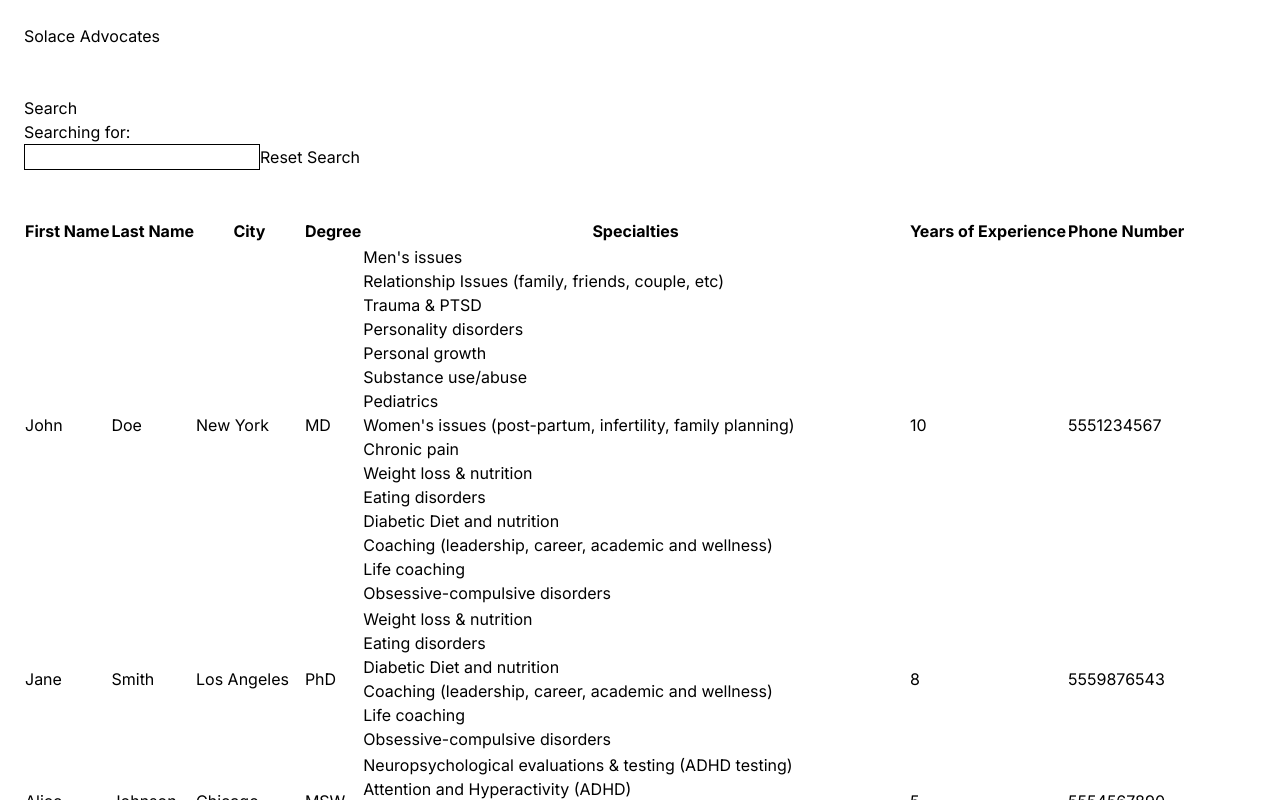
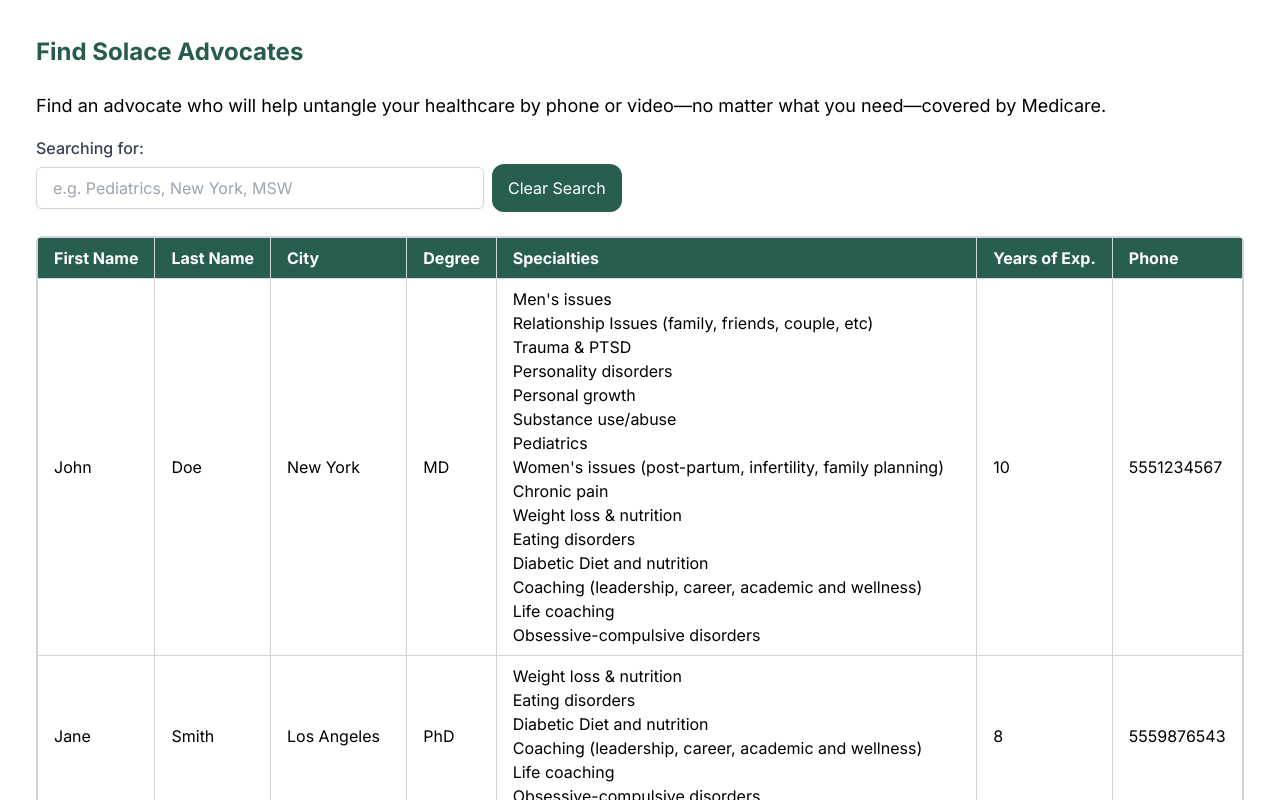
Before and after one commit to hannah-saurusrex/solace-takehome, a Next.js app: page / in a window 1280 px wide. Shown: the top 800 px of the page. Built offline with nearby package versions, Linux system fonts and the light colour scheme.

Commit message:
architecture rework and componentization of search and advocates table. includes installation of react tanstack table for advocate data usage

```diff
--- a/package.json
+++ b/package.json
@@ -12,6 +12,7 @@
     "seed": "node --loader esbuild-register/loader -r esbuild-register ./src/db/seed/index.ts"
   },
   "dependencies": {
+    "@tanstack/react-table": "^8.21.3",
     "drizzle-orm": "^0.32.1",
     "next": "^14.2.19",
     "postgres": "^3.4.4",
--- a/src/app/page.tsx
+++ b/src/app/page.tsx
@@ -1,91 +1,81 @@
 "use client";
 
 import { useEffect, useState } from "react";
+import { SearchBar } from "@/components/SearchBar";
+import { AdvocatesTable } from "@/components/AdvocatesTable";
+import type { Advocate } from "@/components/AdvocatesTable";
 
 export default function Home() {
-  const [advocates, setAdvocates] = useState([]);
-  const [filteredAdvocates, setFilteredAdvocates] = useState([]);
+  const [advocates, setAdvocates] = useState<Advocate[]>([]);
+  const [filteredAdvocates, setFilteredAdvocates] = useState<Advocate[]>([]);
+  const [searchTerm, setSearchTerm] = useState('');
+  const [debouncedTerm, setDebouncedTerm] = useState(searchTerm);
+  const [loading, setLoading] = useState(true);
 
   useEffect(() => {
-    console.log("fetching advocates...");
+    setLoading(true);
     fetch("/api/advocates").then((response) => {
       response.json().then((jsonResponse) => {
         setAdvocates(jsonResponse.data);
         setFilteredAdvocates(jsonResponse.data);
-      });
+        setLoading(false);
+      })
+      .catch((err) => {
+        console.error("error fetching advocates:", err);
+        setLoading(false);
+      })
     });
   }, []);
 
-  const onChange = (e) => {
-    const searchTerm = e.target.value;
+  //debounce effect
+  useEffect(() => {
+    const timeout = setTimeout(() => {
+      setDebouncedTerm(searchTerm)
+    }, 200)
 
-    document.getElementById("search-term").innerHTML = searchTerm;
+    return () => clearTimeout(timeout)
+  }, [searchTerm])
 
-    console.log("filtering advocates...");
-    const filteredAdvocates = advocates.filter((advocate) => {
+  useEffect(() => {
+    const userInput = debouncedTerm.toLowerCase().trim()
+
+    const filtered = advocates.filter((advocate) => {
       return (
-        advocate.firstName.includes(searchTerm) ||
-        advocate.lastName.includes(searchTerm) ||
-        advocate.city.includes(searchTerm) ||
-        advocate.degree.includes(searchTerm) ||
-        advocate.specialties.includes(searchTerm) ||
-        advocate.yearsOfExperience.includes(searchTerm)
-      );
-    });
+        advocate.firstName.toLowerCase().includes(userInput) ||
+        advocate.lastName.toLowerCase().includes(userInput) ||
+        advocate.city.toLowerCase().includes(userInput) ||
+        advocate.degree.toLowerCase().includes(userInput) ||
+        advocate.specialties.some((s) =>
+          s.toLowerCase().includes(userInput)
+        ) ||
+        advocate.yearsOfExperience.toString().includes(userInput) ||
+        advocate.phoneNumber.toString().includes(userInput)
+      )
+    })
 
-    setFilteredAdvocates(filteredAdvocates);
-  };
-
-  const onClick = () => {
-    console.log(advocates);
-    setFilteredAdvocates(advocates);
-  };
+    setFilteredAdvocates(filtered)
+  }, [debouncedTerm, advocates])
 
   return (
-    <main style={{ margin: "24px" }}>
-      <h1>Solace Advocates</h1>
+    <main className="m-9">
+      <h1 className="text-[#265b4e] font-bold text-2xl my-2">Find Solace Advocates</h1>
+      <p className="text-lg py-4">Find an advocate who will help untangle your healthcare by phone or video—no matter what you need—covered by Medicare.</p>
+      <SearchBar
+        searchTerm={searchTerm}
+        onChange={(e) => setSearchTerm(e.target.value)}
+        onReset={() => setSearchTerm('')}
+      />
       <br />
-      <br />
-      <div>
-        <p>Search</p>
-        <p>
-          Searching for: <span id="search-term"></span>
-        </p>
-        <input style={{ border: "1px solid black" }} onChange={onChange} />
-        <button onClick={onClick}>Reset Search</button>
-      </div>
-      <br />
-      <br />
-      <table>
-        <thead>
-          <th>First Name</th>
-          <th>Last Name</th>
-          <th>City</th>
-          <th>Degree</th>
-          <th>Specialties</th>
-          <th>Years of Experience</th>
-          <th>Phone Number</th>
-        </thead>
-        <tbody>
-          {filteredAdvocates.map((advocate) => {
-            return (
-              <tr>
-                <td>{advocate.firstName}</td>
-                <td>{advocate.lastName}</td>
-                <td>{advocate.city}</td>
-                <td>{advocate.degree}</td>
-                <td>
-                  {advocate.specialties.map((s) => (
-                    <div>{s}</div>
-                  ))}
-                </td>
-                <td>{advocate.yearsOfExperience}</td>
-                <td>{advocate.phoneNumber}</td>
-              </tr>
-            );
-          })}
-        </tbody>
-      </table>
+      {loading ? (
+        <p>Loading advocates that match your search term</p>
+      ) : filteredAdvocates.length > 0 ? (
+        <AdvocatesTable
+          advocates={filteredAdvocates}
+          searchTerm={searchTerm}
+        />
+      ) : (
+        <p>No advocates found.</p>
+      )}
     </main>
   );
 }
--- /dev/null
+++ b/src/components/AdvocatesTable.tsx
@@ -0,0 +1,173 @@
+'use client'
+
+import {
+  ColumnDef,
+  flexRender,
+  getCoreRowModel,
+  getSortedRowModel,
+  useReactTable,
+  SortingState,
+} from '@tanstack/react-table'
+import { useState } from 'react'
+
+export type Advocate = {
+  firstName: string;
+  lastName: string;
+  city: string;
+  degree: string;
+  specialties: string[];
+  yearsOfExperience: number;
+  phoneNumber: number;
+}
+
+type Props = {
+  advocates: Advocate[]
+  searchTerm: string
+}
+
+function highlightMatch(text: string | number, term: string) {
+  const stringText = String(text)
+  const lowerText = stringText.toLowerCase()
+  const lowerTerm = term.toLowerCase()
+
+  if (!term || !lowerText.includes(lowerTerm)) return stringText
+
+  const start = lowerText.indexOf(lowerTerm)
+  const end = start + lowerTerm.length
+
+  return (
+    <>
+      {stringText.slice(0, start)}
+      <span className="bg-yellow-200">{stringText.slice(start, end)}</span>
+      {stringText.slice(end)}
+    </>
+  )
+}
+
+export function AdvocatesTable({ advocates, searchTerm }: Props) {
+  const [sorting, setSorting] = useState<SortingState>([])
+
+  const columns: ColumnDef<Advocate>[] = [
+    {
+      accessorKey: 'firstName',
+      header: 'First Name',
+      cell: ({ row }) => highlightMatch(row.original.firstName, searchTerm),
+    },
+    {
+      accessorKey: 'lastName',
+      header: 'Last Name',
+      cell: ({ row }) => highlightMatch(row.original.lastName, searchTerm),
+    },
+    {
+      accessorKey: 'city',
+      header: 'City',
+      cell: ({ row }) => highlightMatch(row.original.city, searchTerm),
+    },
+    {
+      accessorKey: 'degree',
+      header: 'Degree',
+      cell: ({ row }) => highlightMatch(row.original.degree, searchTerm),
+    },
+    {
+      accessorKey: 'specialties',
+      header: 'Specialties',
+      enableSorting: false,
+      cell: ({ row }) => (
+        <ul>
+          {row.original.specialties.map((s, i) => (
+            <li key={i}>{highlightMatch(s, searchTerm)}</li>
+          ))}
+        </ul>
+      ),
+    },
+    {
+      accessorKey: 'yearsOfExperience',
+      header: 'Years of Exp.',
+      cell: ({ row }) =>
+        highlightMatch(row.original.yearsOfExperience, searchTerm),
+    },
+    {
+      accessorKey: 'phoneNumber',
+      header: 'Phone',
+      enableSorting: false,
+      cell: ({ row }) => highlightMatch(row.original.phoneNumber, searchTerm),
+    },
+  ]
+
+  const table = useReactTable({
+    data: advocates,
+    columns,
+    state: { sorting },
+    onSortingChange: setSorting,
+    getCoreRowModel: getCoreRowModel(),
+    getSortedRowModel: getSortedRowModel(),
+  })
+
+  return (
+    <div className="overflow-x-auto md:border md:border-gray-300 rounded-md">
+      <table className="hidden md:table w-full border-collapse">
+        <thead className="bg-gray-100">
+          {table.getHeaderGroups().map((headerGroup) => (
+            <tr key={headerGroup.id}>
+              {headerGroup.headers.map((header) => {
+                const canSort = header.column.getCanSort()
+                return (
+                  <th
+                    key={header.id}
+                    onClick={canSort ? header.column.getToggleSortingHandler() : undefined}
+                    className={`px-4 py-2 border border-gray-300 text-left bg-[#285e50] hover:bg-[#1D4339] text-white ${
+                      canSort ? 'cursor-pointer select-none' : ''
+                    }`}
+                  >
+                    <div className="flex items-center gap-1 whitespace-nowrap">
+                      {flexRender(header.column.columnDef.header, header.getContext())}
+                      {(canSort && {
+                        asc: '↑',
+                        desc: '↓',
+                      }[header.column.getIsSorted() as string]) ?? null}
+                    </div>
+                  </th>
+                )
+              })}
+            </tr>
+          ))}
+        </thead>
+        <tbody>
+          {table.getRowModel().rows.map((row) => (
+            <tr key={row.id} className="border-t border-gray-200 hover:bg-[#285e50]/20">
+              {row.getVisibleCells().map((cell) => (
+                <td key={cell.id} className="px-4 py-2 border border-gray-300">
+                  {flexRender(cell.column.columnDef.cell, cell.getContext())}
+                </td>
+              ))}
+            </tr>
+          ))}
+        </tbody>
+      </table>
+
+      {/* Mobile card layout */}
+      <div className="md:hidden space-y-4 mt-4">
+        {table.getRowModel().rows.map((row) => {
+          const data = row.original;
+          return (
+            <div key={row.id} className="border border-gray-300 rounded-lg p-4 shadow-sm bg-white">
+              <p><span className="font-semibold">First Name:</span> {highlightMatch(data.firstName, searchTerm)}</p>
+              <p><span className="font-semibold">Last Name:</span> {highlightMatch(data.lastName, searchTerm)}</p>
+              <p><span className="font-semibold">City:</span> {highlightMatch(data.city, searchTerm)}</p>
+              <p><span className="font-semibold">Degree:</span> {highlightMatch(data.degree, searchTerm)}</p>
+              <p><span className="font-semibold">Specialties:</span>
+                <ul className="list-disc ml-5">
+                  {data.specialties.map((s, i) => (
+                    <li key={i}>{highlightMatch(s, searchTerm)}</li>
+                  ))}
+                </ul>
+              </p>
+              <p><span className="font-semibold">Years of Exp.:</span> {highlightMatch(data.yearsOfExperience, searchTerm)}</p>
+              <p><span className="font-semibold">Phone:</span> {highlightMatch(data.phoneNumber, searchTerm)}</p>
+            </div>
+          );
+        })}
+      </div>
+    </div>
+  )
+}
--- /dev/null
+++ b/src/components/SearchBar.tsx
@@ -0,0 +1,30 @@
+'use client'
+
+type Props = {
+  searchTerm: string;
+  onChange: (e: React.ChangeEvent<HTMLInputElement>) => void;
+  onReset: () => void;
+}
+
+export function SearchBar({ searchTerm, onChange, onReset }: Props) {
+  return (
+    <div>
+      <label htmlFor="search" className="block text-md font-medium text-gray-700 mb-1">
+        Searching for: <span>{searchTerm}</span>
+      </label>
+      <input
+        type="text"
+        value={searchTerm}
+        onChange={onChange}
+        placeholder="e.g. Pediatrics, New York, MSW"
+        className="w-full max-w-md border border-gray-300 rounded-md px-4 py-2 shadow-sm focus:outline-none focus:ring-2 focus:ring-[#3f937c] focus:border-[#3f937c]"
+      />
+        <button
+          onClick={onReset}
+          className="bg-[#285e50] hover:bg-[#1D4339] text-white py-3 px-4 my-2 md:my-0 md:mx-2 rounded-xl w-full md:w-auto"
+        >
+          Clear Search
+        </button>
+    </div>
+  )
+}
```
Also changed, not shown: 1 other file (tests, documents, lock files or other folders).
